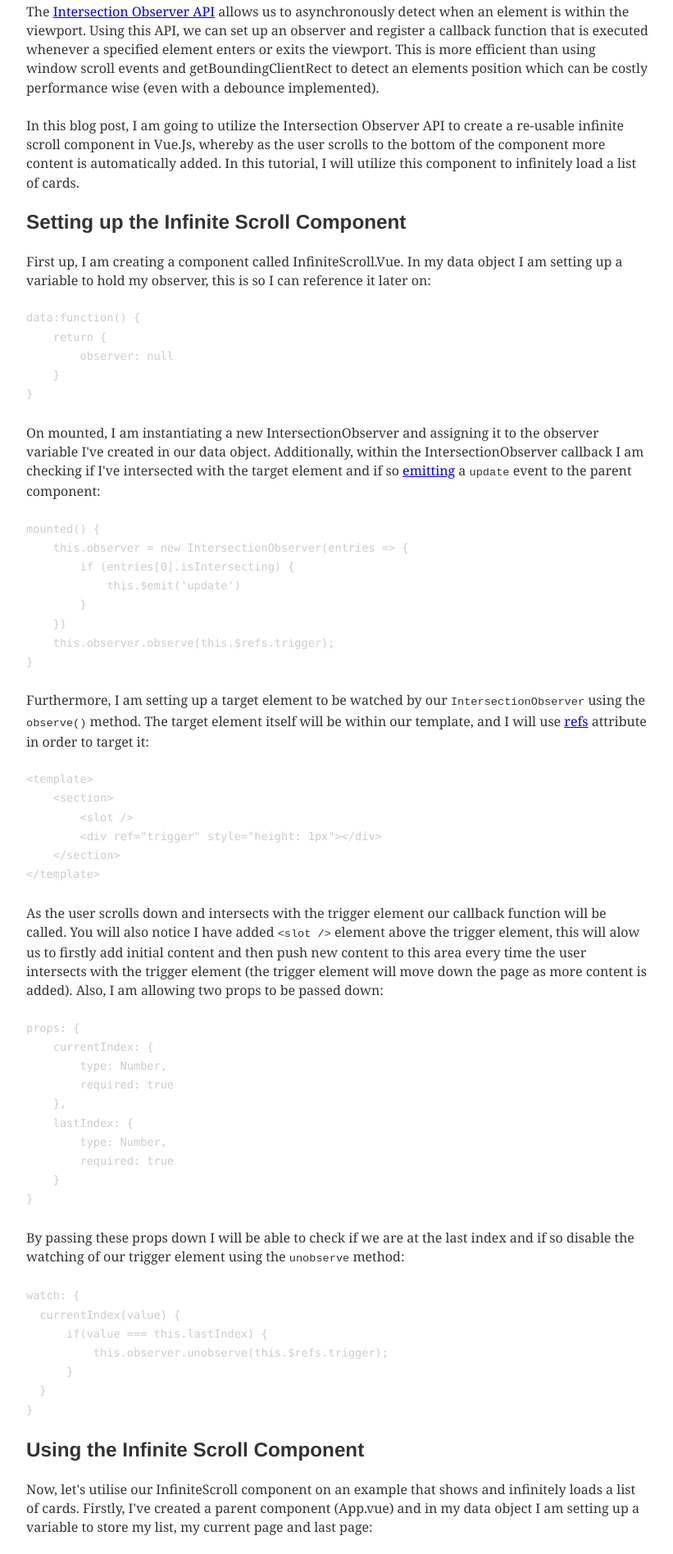
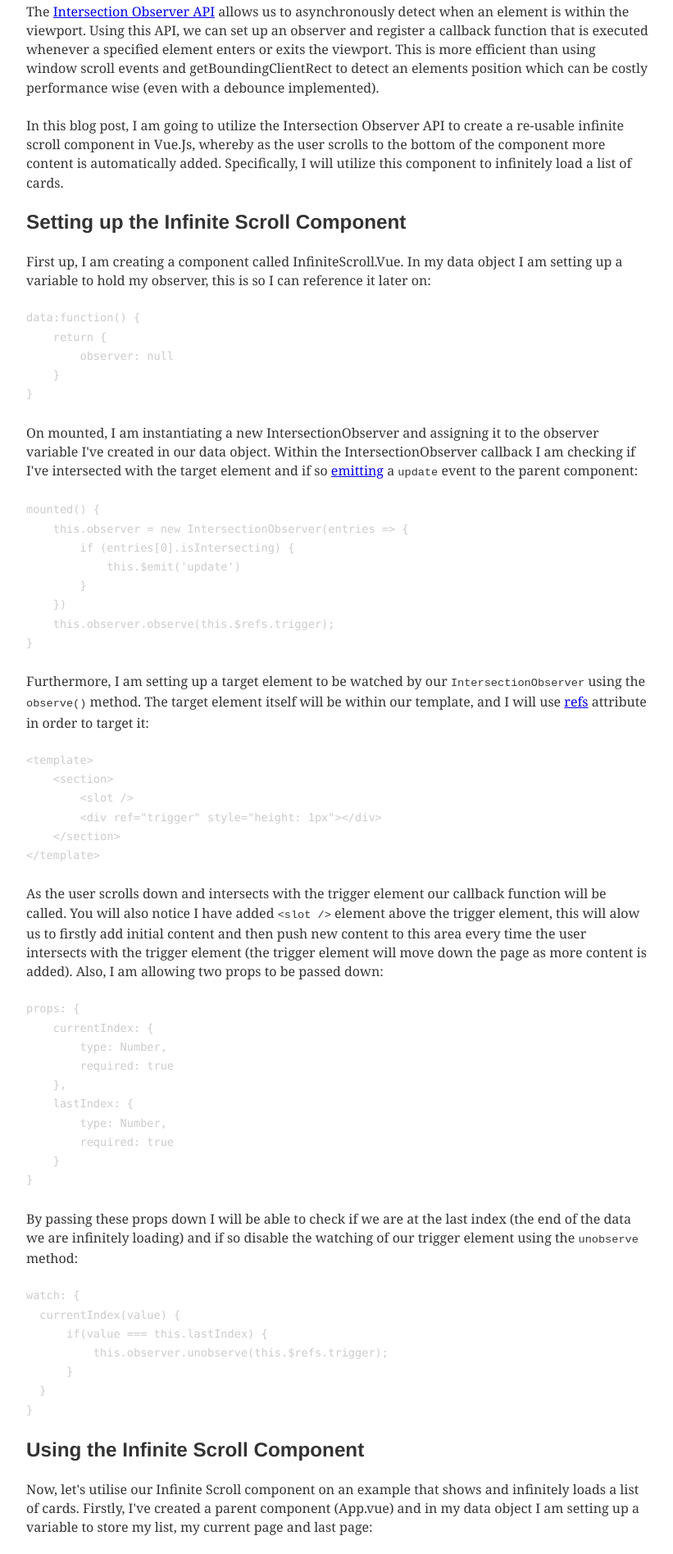
Before and after one commit to cjloff/blog, a Gatsby site: page /blog/creating-a-reusable-infinite-scroll-component-in-vue.js-using-the-intersection-observer-api/ in a window 1280 px wide. Shown: the part 467-2363 px from the top of the page at 82% size, without its empty margins (228-1049 px from the left). Built offline with nearby package versions, Linux system fonts and the light colour scheme; Gatsby itself is replaced by a stand-in of ours; some packages are replaced by stand-ins of ours; code samples lack their colours.

Commit message:
Update creating-a-reusable-infinite-scroll-component-in-vue.js-using-the-intersection-observer-api.md

````diff
--- a/src/blog/creating-a-reusable-infinite-scroll-component-in-vue.js-using-the-intersection-observer-api.md
+++ b/src/blog/creating-a-reusable-infinite-scroll-component-in-vue.js-using-the-intersection-observer-api.md
@@ -7,7 +7,7 @@ date: "2021-03-21"
 
 The <a href="https://developer.mozilla.org/en-US/docs/Web/API/Intersection_Observer_API">Intersection Observer API</a> allows us to asynchronously detect when an element is within the viewport. Using this API, we can set up an observer and register a callback function that is executed whenever a specified element enters or exits the viewport. This is more efficient than using window scroll events and getBoundingClientRect to detect an elements position which can be costly performance wise (even with a debounce implemented).
 
-In this blog post, I am going to utilize the Intersection Observer API to create a re-usable infinite scroll component in Vue.Js, whereby as the user scrolls to the bottom of the component more content is automatically added. In this tutorial, I will utilize this component to infinitely load a list of cards.
+In this blog post, I am going to utilize the Intersection Observer API to create a re-usable infinite scroll component in Vue.Js, whereby as the user scrolls to the bottom of the component more content is automatically added. Specifically, I will utilize this component to infinitely load a list of cards.
 
 <h2>Setting up the Infinite Scroll Component</h2>
 
@@ -21,7 +21,7 @@ data:function() {
 }
 ```
 
-On mounted, I am instantiating a new IntersectionObserver and assigning it to the observer variable I've created in our data object. Additionally, within the IntersectionObserver callback I am checking if I've intersected with the target element and if so <a href="https://vuejs.org/v2/guide/components-custom-events.html">emitting</a> a ```update``` event to the parent component:
+On mounted, I am instantiating a new IntersectionObserver and assigning it to the observer variable I've created in our data object. Within the IntersectionObserver callback I am checking if I've intersected with the target element and if so <a href="https://vuejs.org/v2/guide/components-custom-events.html">emitting</a> a ```update``` event to the parent component:
 
 ```js
 mounted() {
@@ -60,7 +60,7 @@ props: {
 }
 ```
 
-By passing these props down I will be able to check if we are at the last index and if so disable the watching of our trigger element using the ```unobserve``` method:
+By passing these props down I will be able to check if we are at the last index (the end of the data we are infinitely loading) and if so disable the watching of our trigger element using the ```unobserve``` method:
 
 ```js
 watch: {
@@ -74,7 +74,7 @@ watch: {
 
 <h2>Using the Infinite Scroll Component</h2>
 
-Now, let's utilise our InfiniteScroll component on an example that shows and infinitely loads a list of cards. Firstly, I've created a parent component (App.vue) and in my data object I am setting up a variable to store my list, my current page and last page:
+Now, let's utilise our Infinite Scroll component on an example that shows and infinitely loads a list of cards. Firstly, I've created a parent component (App.vue) and in my data object I am setting up a variable to store my list, my current page and last page:
 
 ```js
 data: function() {
````
